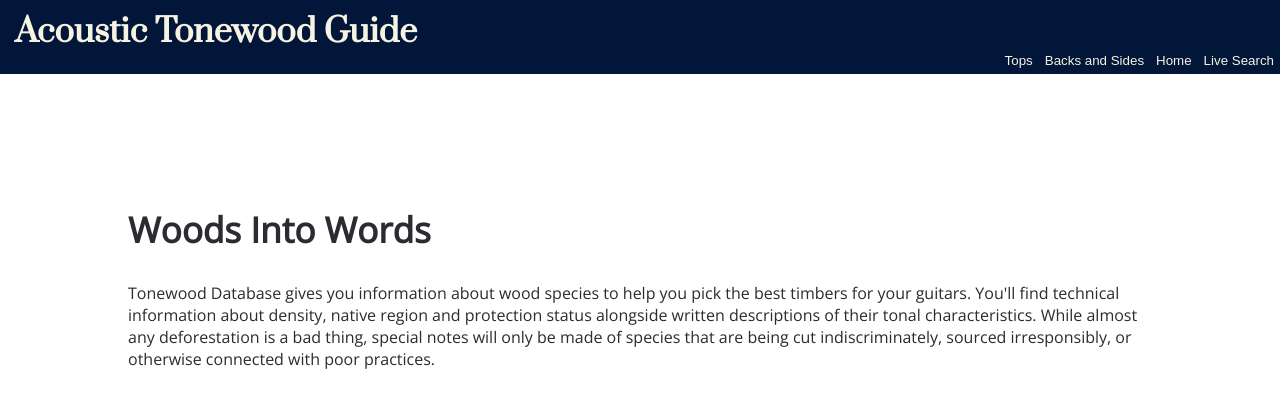
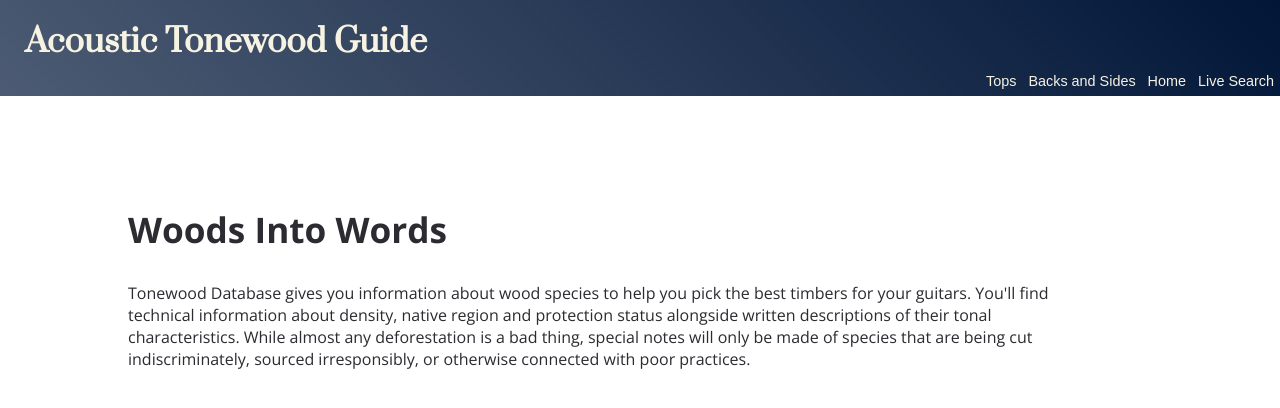
Before and after one commit to tlysecki/tonewoodDB, a React (Create React App) app: page / in a window 1280 px wide. Shown: the top 408 px of the page. Built offline with nearby package versions, Linux system fonts and the light colour scheme.

Commit message:
Oh, lots of changes

```diff
--- a/public/index.html
+++ b/public/index.html
@@ -3,7 +3,7 @@
   <head>
     <meta charset="utf-8">
     <meta name="viewport" content="width=device-width, initial-scale=1, shrink-to-fit=no">
-    <link href="https://fonts.googleapis.com/css?family=Open+Sans|Prata" rel="stylesheet">
+    <link href="https://fonts.googleapis.com/css?family=Open+Sans:400,700|Prata" rel="stylesheet">
     <title>The Acoustic Tonewood Guide</title>
   </head>
   <body>
--- a/src/App.css
+++ b/src/App.css
@@ -14,6 +14,10 @@
   .woodSearch{
     position: fixed;
     bottom: 0;
+  }
+  .foundWoods, .topWoodList, .backWoodList {
+    margin-left: -40px;
+    margin-top: -40px;
   }
 }
 @media (min-width: 481px) {
@@ -33,15 +37,19 @@
     position: relative;
     margin-top: 12vh;
   }
+  .foundWoods, .topWoodList, .backWoodList {
+    margin-left: 0px;
+    margin-top: 0px;
+  }
 }
 
 header {
   color: #F7F3E3;
-  background-color: #011638;
+  background: linear-gradient(45deg, rgba(1,22,56,0.7), rgba(1, 22, 56, 1));
   position: fixed;
   width: 100vw;
   display: block;
-  height: 4.6em;
+  height: 6em;
 }
 
 .about {
@@ -50,6 +58,7 @@ header {
 
 .showWoods, .searchResults {
   position: absolute;
+  width: 75%;
   z-index: -1;
   top: 22vh;
   padding: 0vh 10vw 0vh 10vw;
@@ -62,6 +71,7 @@ header {
 }
 
 .woodName {
+  width: 100%;
   padding: 5px 10px 5px 5px;
   margin: -15px 0px -15px 0px;
   border-radius: 3px;
@@ -70,8 +80,13 @@ header {
 
 .woodDetails {
   font-size: 0.8em;
-  list-style: disc;
+  list-style: none;
   padding-top: 5px;
+  margin-left: -20px;
+}
+
+strong {
+  font-weight: 700;
 }
 
 @keyframes woodHover {
@@ -86,8 +101,9 @@ header {
 }
 
 .navButton {
-  background-color: rgba(1, 22, 56, 1);
+  background-color: transparent;
   color: #F7F3E3;
+  font-size: 0.9rem;
   border: none;
   border-radius: 1px;
 }
@@ -102,8 +118,8 @@ header {
 
 .titleLg, .titleSm {
   font-family: 'Prata', serif;
-  padding-left: 15px;
-  padding-top: 10px;
+  padding-left: 25px;
+  padding-top: 20px;
   margin-top: 0px;
 }
 
@@ -112,20 +128,30 @@ header {
 }
 
 .titleSm {
-  font-size: 2.3em;
-  padding-left: 10vw;
+  font-size: 3em;
 }
 
 .navigation {
   display: block;
   position: fixed;
-  right: 0;
-  top: 3.2em;
+  right: 0px;
+  top: 4.5em;
 }
 
 .woodSearch {
   width: 100vw;
-  height: 2.5em;
+  line-height: 2.5em;
   padding-left: 20px;
+  border-right: none;
+  border-left: none;
+  border-top: none;
   font-size: 20px;
+  color: #fafafa;
+  background-color: rgba(1, 22, 56, 0.8)
 }
+
+.woodSearch::placeholder {
+  color: #F7F3E3;
+  font-weight: 100;
+  letter-spacing: 0.13em;
+}
--- a/src/App.js
+++ b/src/App.js
@@ -23,9 +23,9 @@ class App extends Component {
   }
 
   searchWood(term) {
-    let cased = term.toLowerCase();
+    let casedTerm = term.toLowerCase();
     this.setState({
-      searchTerm: cased
+      searchTerm: casedTerm
     })
   }
 
@@ -51,7 +51,7 @@ class App extends Component {
 
   render() {
 
-    let searchButton = ''
+    let searchButton = '';
     if (!this.state.searchOpen) {
       searchButton = 'Live Search'
     } else {
@@ -70,8 +70,8 @@ class App extends Component {
         return 0
       });
 
-    let searchResultsJSX = searchedWoods.map((wood, i) => {
-      return <div className="WoodType" key={i}>
+    let searchResultsJSX = searchedWoods.map((wood, i) => (
+      <div className="WoodType" key={i}>
         <ul className="foundWoods">
           <li className="woodName" onClick={() => this.showWood(wood.name)}>{wood.name}
             <ul className="woodDetails" style={{ display: wood.name === this.state.woodToShow ? 'block' : 'none' }}>
@@ -82,7 +82,7 @@ class App extends Component {
           </li>
         </ul>
       </div>
-    })
+    ))
 
     return (
       <div className="container">
--- a/src/BackWoods.js
+++ b/src/BackWoods.js
@@ -61,8 +61,8 @@ class Specs extends Component {
     return (
       <div style={{ display: this.props.wood.name === this.props.selected ? 'block' : 'none' }}>
         <ul className="woodDetails">
-          <li>Species: {this.props.wood.species}</li>
-          <li>Janka hardness: {this.props.wood.janka}</li>
+          <li><strong>Species</strong>: {this.props.wood.species}</li>
+          <li><strong>Janka hardness:</strong> {this.props.wood.janka}</li>
           <li>{this.props.wood.description}</li>
         </ul>
       </div>
--- a/src/TopWoods.js
+++ b/src/TopWoods.js
@@ -61,8 +61,8 @@ class Specs extends Component {
     return (
       <div style={{ display: this.props.wood.name === this.props.selected ? 'block' : 'none' }}>
         <ul className="woodDetails">
-          <li>Species: {this.props.wood.species}</li>
-          <li>Janka hardness: {this.props.wood.janka}</li>
+          <li><strong>Species</strong>: {this.props.wood.species}</li>
+          <li><strong>Janka hardness</strong>: {this.props.wood.janka}</li>
           <li>{this.props.wood.description}</li>
         </ul>
       </div>
--- a/src/index.js
+++ b/src/index.js
@@ -22,7 +22,7 @@ const woods = [
   new WoodType('Cedar, Western Red',true,false,'Thuja plicata','350','Mostly found on classical guitars, Western Red Cedar is the most common type of cedar to be used on guitar tops. It isn\'t rare to see it used on a steel-string top, and shines where Sitka Spruce lacks - its overtones are rich and sparkling. It pairs best with players who use a light touch, and will hit an output limit quicker than spruce-topped guitars.'),
   new WoodType('Mahogany',true,true,'Swietenia or Khaya','950','There are many, many sources of mahogany, the most prominent being Central America and Africa. Mostly, their tonal characteristics are the same - plenty of midrange. Mahogany is likely the most common back and sides you\'ll find on solid wood acoustics. It is also the most common hardwood found on guitar tops. It is warm, can show figure, and is a great all-around choice.'),
   new WoodType('Rosewood, Indian',false,true,'Dalbergia latifolia/sisso','2440','Another classic back and side wood, Indian Rosewood is probably second only to mahogany in popularity. Comparing the two, Indian Rosewood has a broader tonal range, with more depth in the lows and brighter highs, and for that, it is to be a more articulate wood. While more sustainable than Brazilian Rosewood, it should be noted that as of January 1, 2017, all rosewood species were added to the CITES protection list.'),
-  new WoodType('Walnut',true,true,'Juglans regia or nigra','2','Testtesttest'),
+  new WoodType('Walnut',true,true,'Juglans regia or nigra','1010','Often thought of as a tonal middle ground between rosewood and mahogany, walnut has many faces - straight-grained, curly, burled, purple, brown, black, and orange. Increasingly common are acoustics with walnut tops. Its lows are strong and present, but, being that it is not as reflective as denser woods, it keeps some warmth to its tone. As such, guitars with walnut make a good choice for almost any style.'),
   new WoodType('',false,false,'','',''),
 ]
 
```
